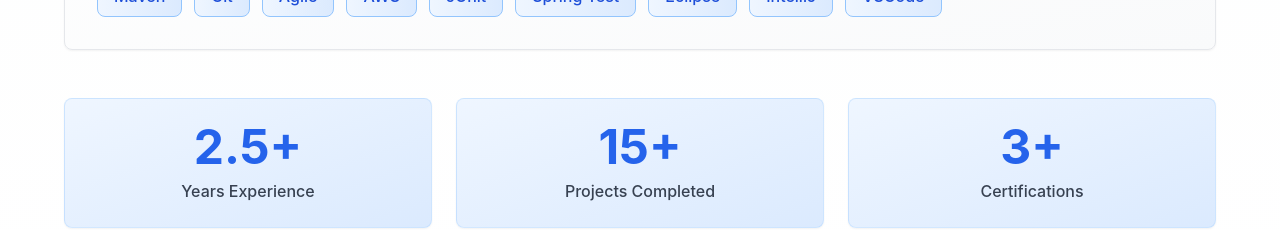
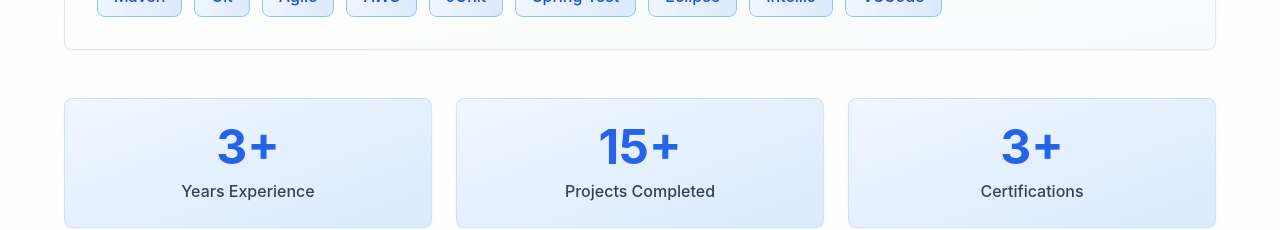
Before and after one commit to jainnikh3011/Portfolio, a React (Vite) app: page / in a window 1280 px wide. Shown: the part 5340-5570 px from the top of the page. Built offline with nearby package versions, Linux system fonts and the light colour scheme.

Commit message:
Minor changes

```diff
--- a/Component/Portfolio/SkillsSection.jsx
+++ b/Component/Portfolio/SkillsSection.jsx
@@ -162,7 +162,7 @@ export default function SkillsSection() {
         {/* Stats */}
         <div className="grid md:grid-cols-3 gap-6">
           <Card className={`${isDark ? 'bg-gradient-to-br from-[#112240] to-[#1a3a52] border-[#64FFDA]/30' : 'bg-gradient-to-br from-blue-50 to-blue-100 border-blue-300/30'} p-6 text-center hover:transform hover:scale-105 transition-all duration-300`}>
-            <p className={`text-5xl font-bold mb-2 ${isDark ? 'text-[#64FFDA]' : 'text-blue-600'}`}>2.5+</p>
+            <p className={`text-5xl font-bold mb-2 ${isDark ? 'text-[#64FFDA]' : 'text-blue-600'}`}>3+</p>
             <p className={`font-medium ${isDark ? 'text-gray-200' : 'text-gray-700'}`}>Years Experience</p>
           </Card>
           <Card className={`${isDark ? 'bg-gradient-to-br from-[#112240] to-[#1a3a52] border-[#64FFDA]/30' : 'bg-gradient-to-br from-blue-50 to-blue-100 border-blue-300/30'} p-6 text-center hover:transform hover:scale-105 transition-all duration-300`}>
```
